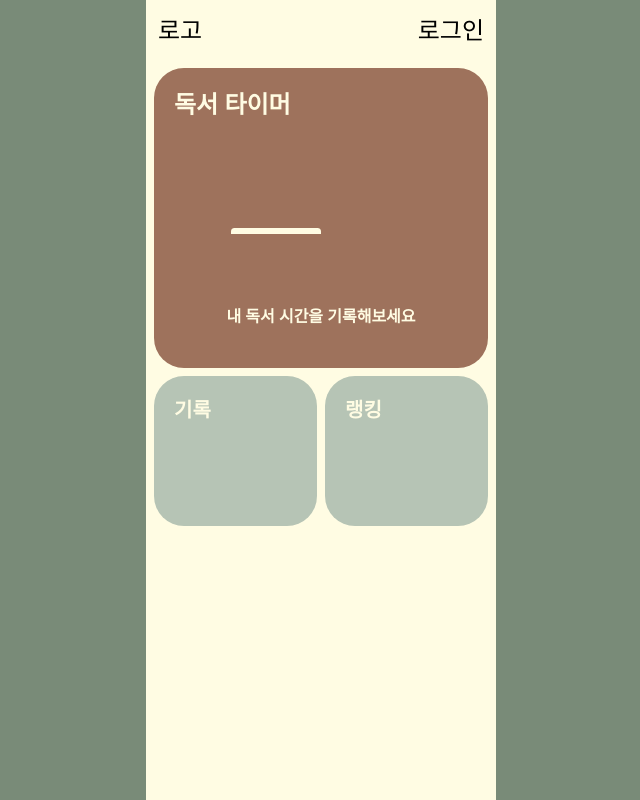
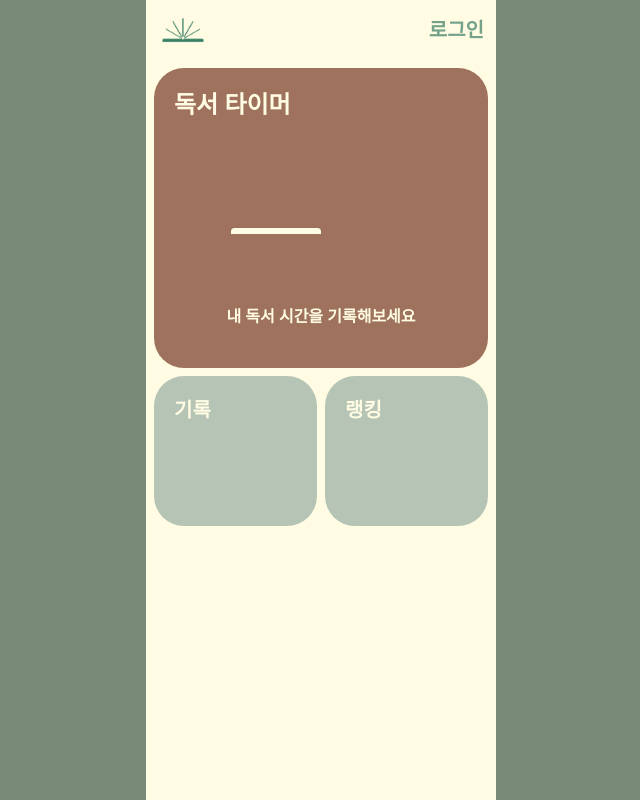
Before and after one commit to kwani6684/bookclock, a Next.js app: page / in a window 1280 px wide. Shown: the whole page, without its empty margins (319-959 px from the left). Built offline with nearby package versions, Linux system fonts and the light colour scheme; no server answers.

Commit message:
Design: navBar 디자인 수정

```diff
--- a/src/app/components/navBar.tsx
+++ b/src/app/components/navBar.tsx
@@ -4,7 +4,10 @@ import { useSession } from 'next-auth/react'
 /* eslint-disable @typescript-eslint/no-explicit-any */
 
 import Link from 'next/link'
+import Image from 'next/image'
 import { usePathname, useRouter } from 'next/navigation'
+import ArrowBackIosIcon from '@mui/icons-material/ArrowBackIos'
+import navLogo from '../../../public/icon/nav-logo.png'
 
 const NavBar = () => {
   const session: any = useSession()
@@ -16,14 +19,23 @@ const NavBar = () => {
     <div className="flex items-center">
       <div className="relative flex items-center w-full h-[60px] px-3 justify-between text-2xl ">
         {path === '/' ? (
-          <div>로고</div>
+          <Image src={navLogo} width={50} height={50} alt="로고" />
         ) : (
-          <button onClick={() => router.back()}>뒤로가기</button>
+          <button className="flex justify-center" onClick={() => router.back()}>
+            <ArrowBackIosIcon />
+          </button>
         )}
         {session.data ? (
-          <div>{session.data.user.name}</div>
+          <div className="text-xl font-semibold text-smallBento-selected">
+            {session.data.user.name}
+          </div>
         ) : (
-          <Link href={'/login'}>로그인</Link>
+          <Link
+            className="text-xl text-smallBento-hover font-semibold hover:text-smallBento-selected"
+            href={'/login'}
+          >
+            로그인
+          </Link>
         )}
       </div>
     </div>
```
Also changed, not shown: public/icon/book-log.png (added), public/icon/nav-logo.png (added).
